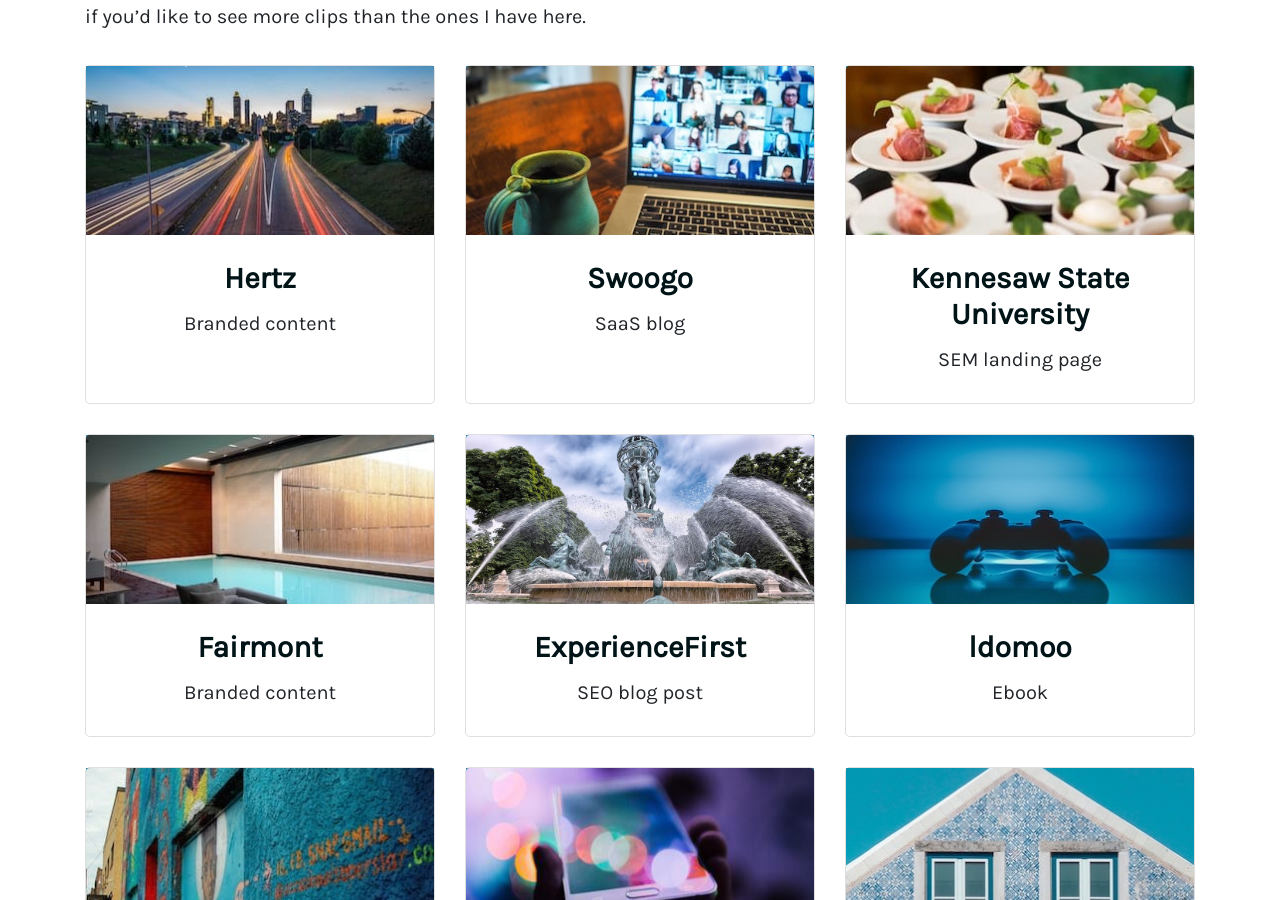
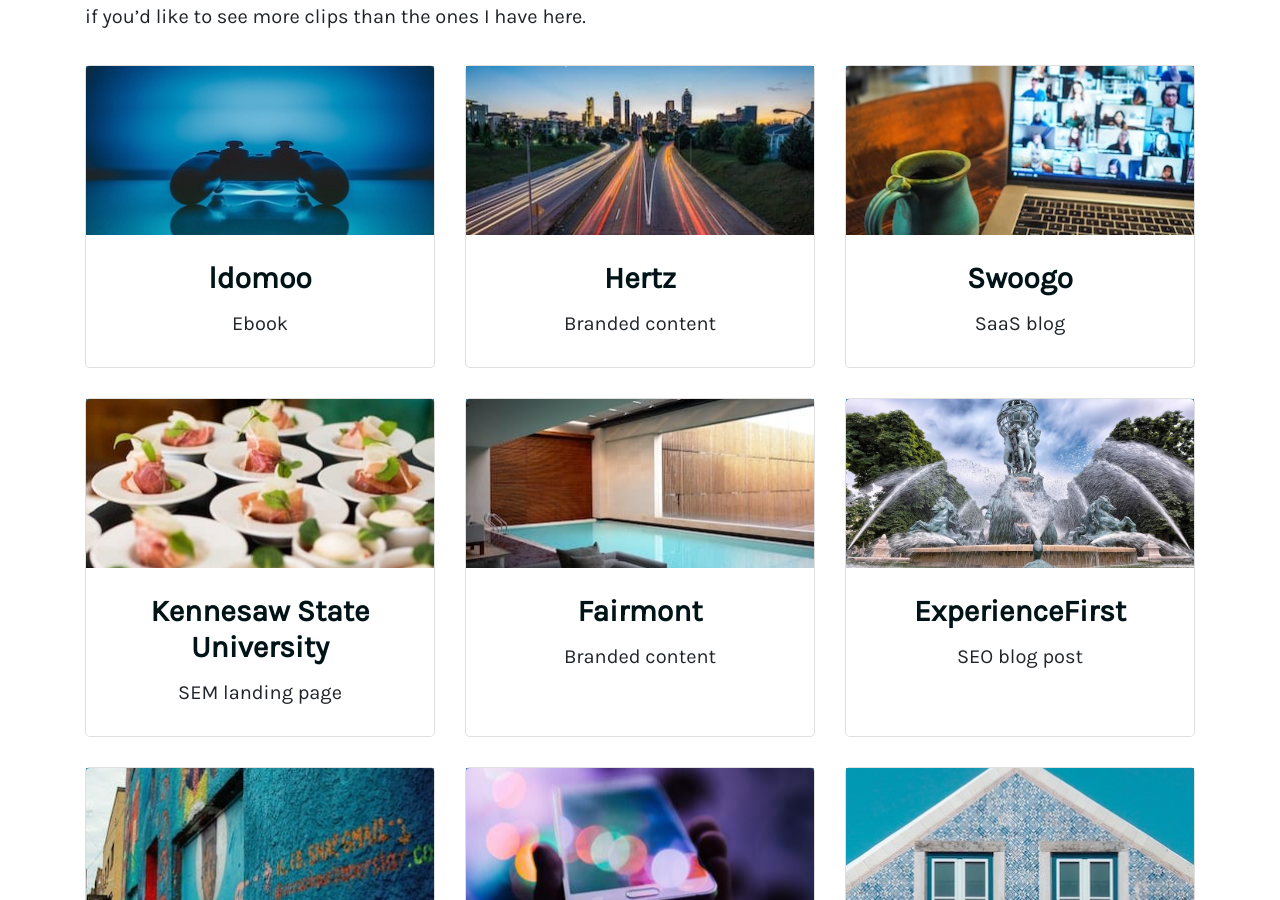
Before and after one commit to crodewig/crodewig.github.io, a Jekyll site: the page built from copywriting-seo.html, in a window 1280 px wide and 900 px high, scrolled down 319 px. Built offline with Jekyll 4.4.1, drawn with Linux system fonts in a browser that asks for light colours; some of the changed lines change nothing that is shown.

Commit message:
Move Idomoo Ebook to top of portfolio

```diff
--- a/_data/copywriting.yml
+++ b/_data/copywriting.yml
@@ -1,3 +1,8 @@
+- client: ldomoo
+  category: Ebook
+  image: /assets/img/copywriting-seo/gaming-ebook.jpg
+  link: /assets/pdf/gaming-ebook.pdf
+
 - client: Hertz
   category: Branded content
   image: /assets/img/copywriting-seo/things-atlanta-top-spots-food-art-entertainment.jpg
@@ -22,11 +27,6 @@
   category: SEO blog post
   image: /assets/img/copywriting-seo/8-reasons-the-luxembourg-gardens-are-the-most-beautiful-in-paris.jpg
   link: https://www.exp1.com/blog/8-reasons-the-luxembourg-gardens-are-the-most-beautiful-in-paris/
-
-- client: ldomoo
-  category: Ebook
-  image: /assets/img/copywriting-seo/gaming-ebook.jpg
-  link: /assets/pdf/gaming-ebook.pdf
 
 - client: Dollar
   category: Branded content
```
